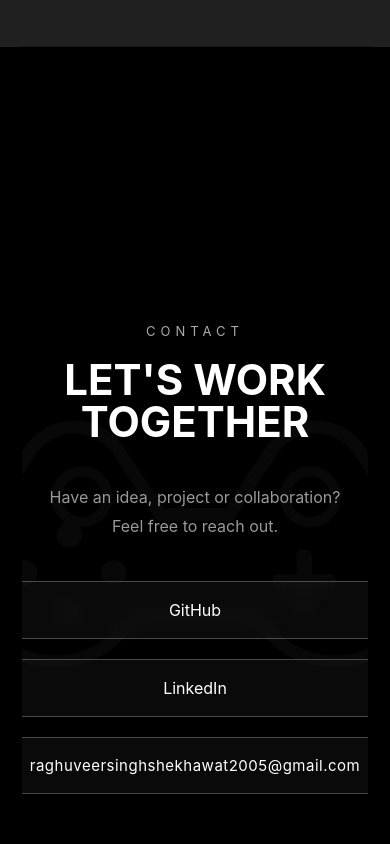
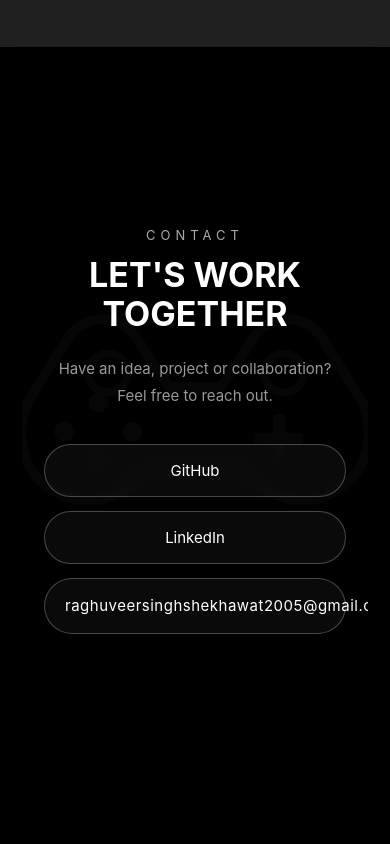
Before and after one commit to RaghuveerSingh05/PORTFOLIO, a React (Vite) app: page / in a window 390 px wide. Shown: the part 7260-8104 px from the top of the page. Built offline with nearby package versions, Linux system fonts and the light colour scheme.

Commit message:
Updated index.css and added ratemyrun video

```diff
--- a/src/index.css
+++ b/src/index.css
@@ -1146,23 +1146,57 @@ section{
 
 }
 
+/* CONTACT - Mobile */
+
+.contact{
+
+    min-height:auto;
+
+    padding:90px 22px 70px;
+
+}
+
+.contact-content{
+
+    width:100%;
+
+    max-width:100%;
+
+    padding:0;
+
+}
+
 .contact h1{
 
-    font-size:42px;
+    font-size:34px;
+
+    line-height:1.15;
+
+    margin-top:12px;
 
 }
 
 .contact-text{
 
-    font-size:16px;
+    margin:22px 0 35px;
+
+    font-size:15px;
+
+    line-height:1.8;
 
 }
 
 .contact-links{
 
+    width:100%;
+
+    display:flex;
+
     flex-direction:column;
 
-    width:100%;
+    gap:14px;
+
+    align-items:center;
 
 }
 
@@ -1170,15 +1204,35 @@ section{
 
     width:100%;
 
+    max-width:340px;
+
+    padding:16px 20px;
+
+    font-size:15px;
+
+    text-align:center;
+
+    word-break:break-word;
+
+}
+
+.email-link{
+
+    font-size:14px;
+
+    line-height:1.5;
+
+    white-space:normal;
+
 }
 
 .controller-bg{
 
-    width:650px;
+    width:500px;
 
-    height:650px;
+    height:500px;
 
-    opacity:.03;
+    opacity:.025;
 
 }
 
```
Also changed, not shown: 1 other file (tests, documents, lock files or other folders).
